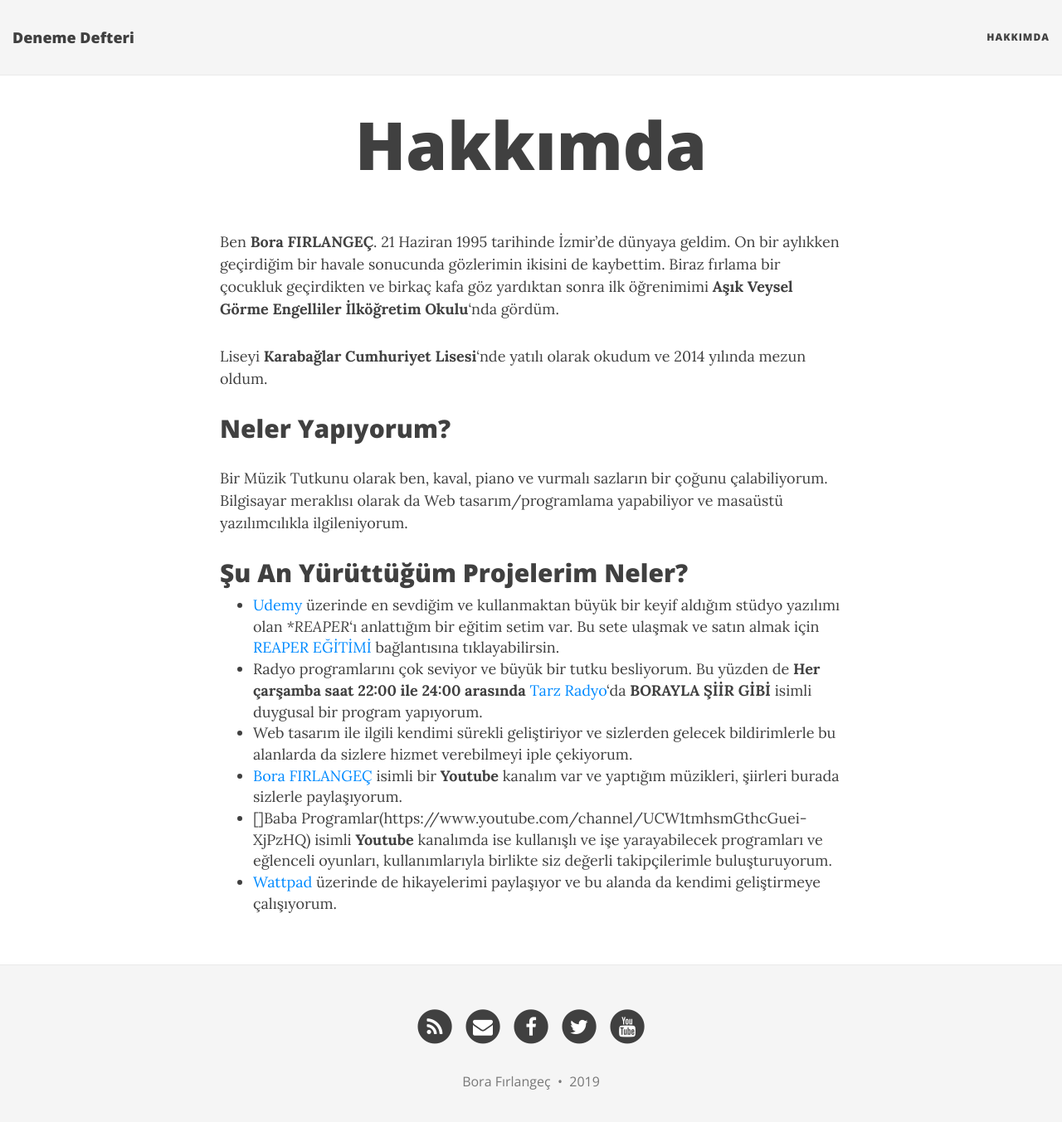
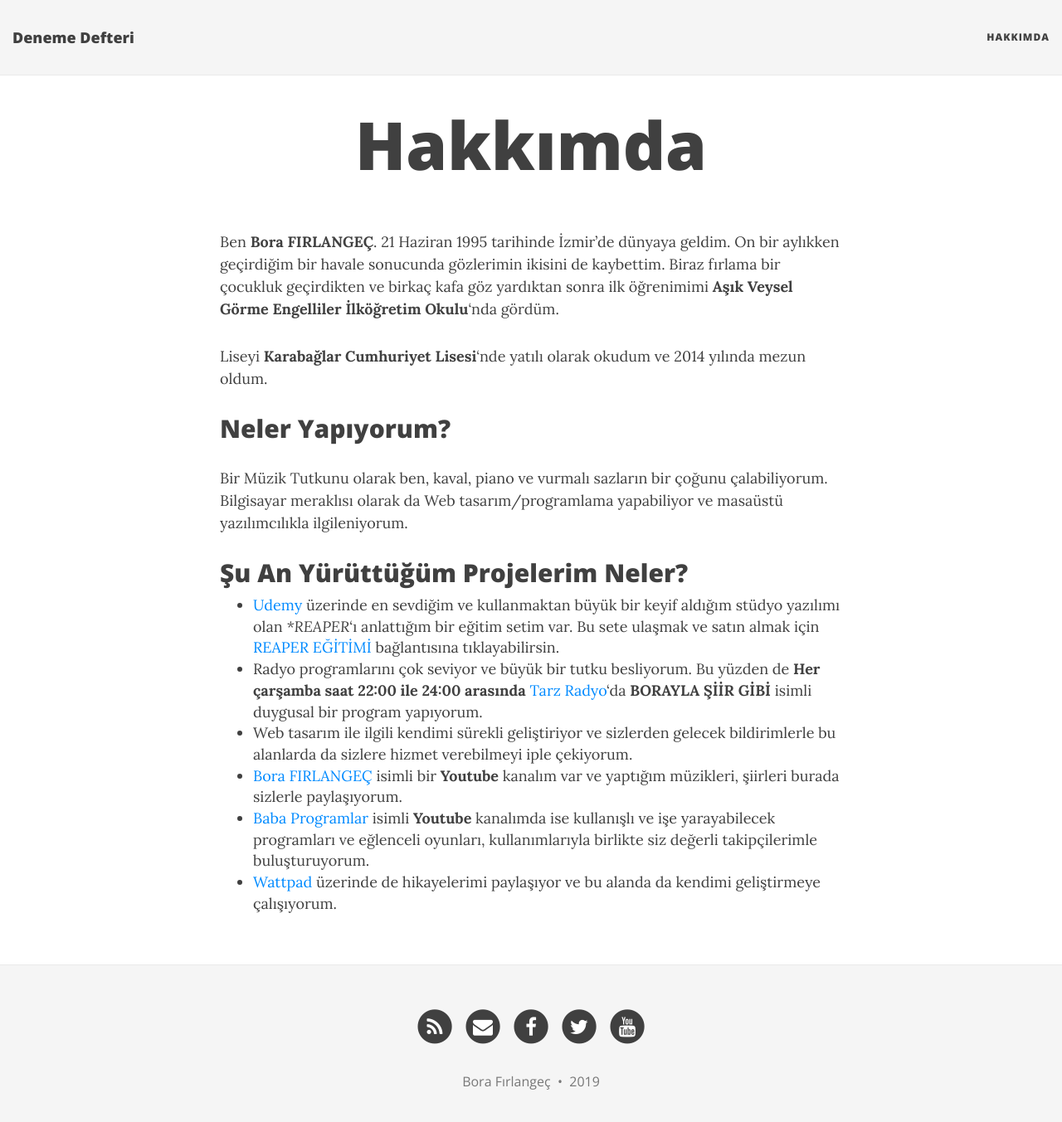
Before and after one commit to borfirbora/borfirbora.github.io, a Jekyll site: the page built from aboutme.md, in a window 1280 px wide and 1366 px high. Shown: the top 1353 px of the window at 83% size. Built offline with Jekyll 4.4.1, drawn with Linux system fonts in a browser that asks for light colours; nearby versions of some CDN libraries.

Commit message:
Update aboutme.md

```diff
--- a/aboutme.md
+++ b/aboutme.md
@@ -18,5 +18,5 @@
 - Radyo programlarını çok seviyor ve büyük bir tutku besliyorum. Bu yüzden de **Her çarşamba saat 22:00 ile 24:00 arasında** [Tarz Radyo](https://www.tarzradyo.net/)'da **BORAYLA ŞİİR GİBİ** isimli duygusal bir program yapıyorum.
 - Web tasarım ile ilgili kendimi sürekli geliştiriyor ve sizlerden gelecek bildirimlerle bu alanlarda da sizlere hizmet verebilmeyi iple çekiyorum.
 - [Bora FIRLANGEÇ](https://www.youtube.com/borafirlangec) isimli bir **Youtube** kanalım var ve yaptığım müzikleri, şiirleri burada sizlerle paylaşıyorum.
-- []Baba Programlar(https://www.youtube.com/channel/UCW1tmhsmGthcGuei-XjPzHQ) isimli **Youtube** kanalımda ise kullanışlı ve işe yarayabilecek programları ve eğlenceli oyunları, kullanımlarıyla birlikte siz değerli takipçilerimle buluşturuyorum.
+- [Baba Programlar](https://www.youtube.com/channel/UCW1tmhsmGthcGuei-XjPzHQ) isimli **Youtube** kanalımda ise kullanışlı ve işe yarayabilecek programları ve eğlenceli oyunları, kullanımlarıyla birlikte siz değerli takipçilerimle buluşturuyorum.
 - [Wattpad](https://www.wattpad.com/borafirlangec) üzerinde de hikayelerimi paylaşıyor ve bu alanda da kendimi geliştirmeye çalışıyorum.
```
